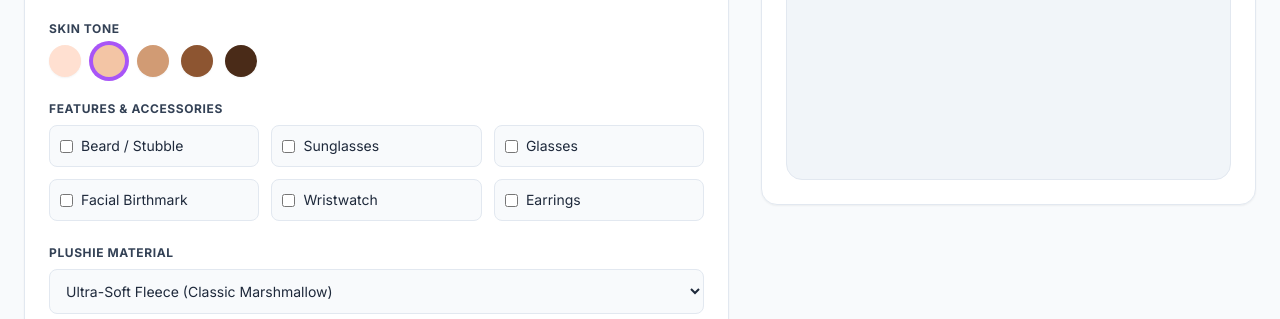
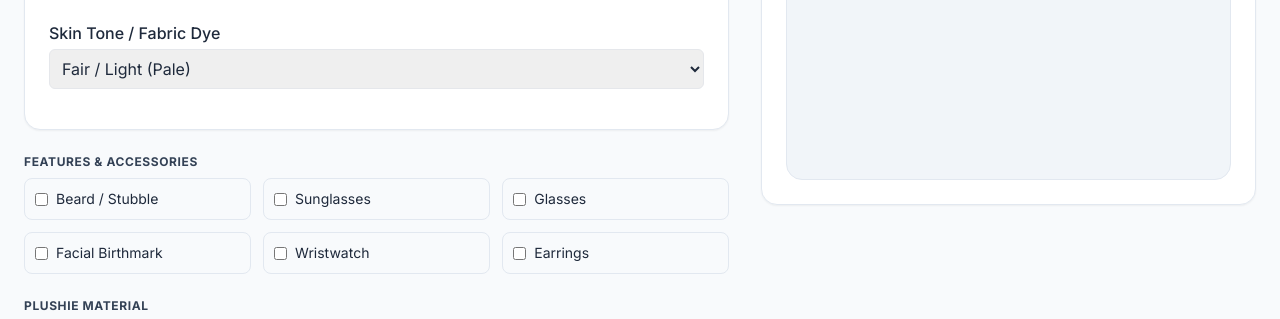
Before and after one commit to babarsyed1973-sys/plushify-holding-page, a website: page app.html in a window 1280 px wide. Shown: the part 431-750 px from the top of the page. Drawn offline with nearby package versions, Linux system fonts and the light colour scheme.

Commit message:
Update app.html

```diff
--- a/app.html
+++ b/app.html
@@ -60,13 +60,15 @@
 
                 <!-- Skin Tone Swatches -->
                 <div>
-                    <label class="block text-xs font-bold text-slate-700 uppercase tracking-wider mb-2">Skin Tone</label>
-                    <div class="flex gap-3 flex-wrap" id="skin-swatches">
-                        <button type="button" data-skin="fair" class="w-8 h-8 rounded-full bg-[#FFE0D1] border-2 border-transparent focus:border-purple-600 shadow-sm"></button>
-                        <button type="button" data-skin="medium-fair" class="w-8 h-8 rounded-full bg-[#F3C5A5] border-2 border-transparent focus:border-purple-600 ring-4 ring-purple-500 shadow-sm"></button>
-                        <button type="button" data-skin="tan" class="w-8 h-8 rounded-full bg-[#D19B74] border-2 border-transparent focus:border-purple-600 shadow-sm"></button>
-                        <button type="button" data-skin="deep-tan" class="w-8 h-8 rounded-full bg-[#8D5531] border-2 border-transparent focus:border-purple-600 shadow-sm"></button>
-                        <button type="button" data-skin="rich-dark" class="w-8 h-8 rounded-full bg-[#4A2B18] border-2 border-transparent focus:border-purple-600 shadow-sm"></button>
+                    <label for="skinTone" class="block font-medium mb-1">Skin Tone / Fabric Dye</label>
+<select id="skinTone" class="w-full p-2 border rounded-md mb-4">
+    <option value="fair pale Caucasian">Fair / Light (Pale)</option>
+    <option value="medium Caucasian light beige">Light / Beige</option>
+    <option value="warm tan olive">Olive / Warm Tan</option>
+    <option value="medium brown caramel">Caramel / Medium Brown</option>
+    <option value="deep rich brown">Deep Brown</option>
+    <option value="dark black espresso">Dark / Espresso (Black)</option>
+</select>
                     </div>
                 </div>
 
```
